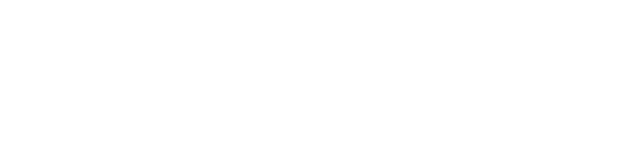
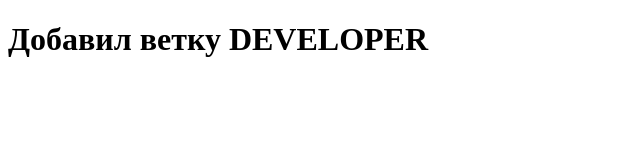
Before and after one commit to ang82v/test, a plain HTML site: page index.html in a window 1280 px wide. Shown: the whole page, without its empty margins (0-640 px from the left). Drawn offline with Linux system fonts and the light colour scheme.

Commit message:
add developer

```diff
--- a/index.html
+++ b/index.html
@@ -7,6 +7,7 @@
     <title>Document</title>
   </head>
   <body>
+    <h1>Добавил ветку DEVELOPER</h1>
     <script src="index.js"></script>
   </body>
 </html>
--- a/index.js
+++ b/index.js
@@ -1 +1,2 @@
 console.log('Привет')
+console.log('Привет DEVELOPER')
```
Also changed, not shown: 1 other file.
